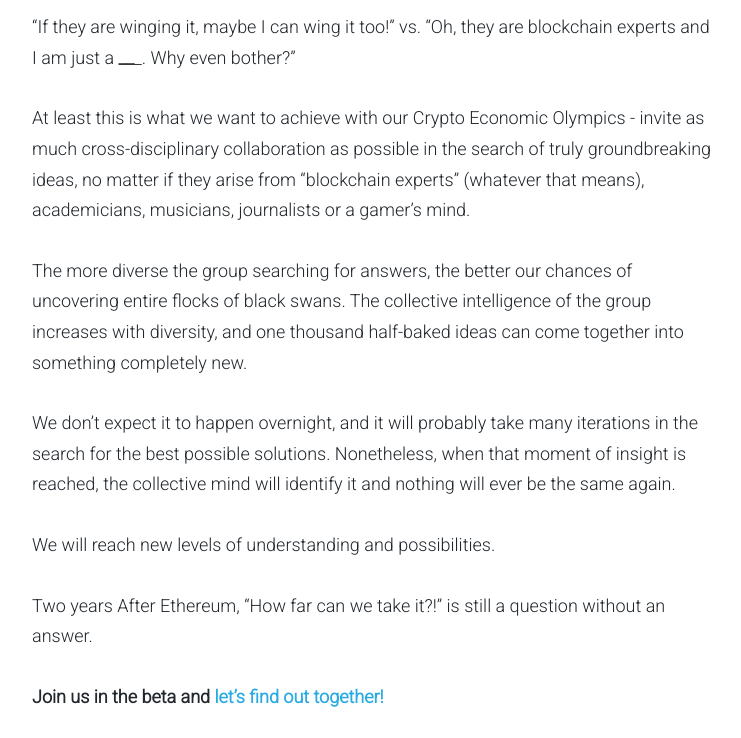
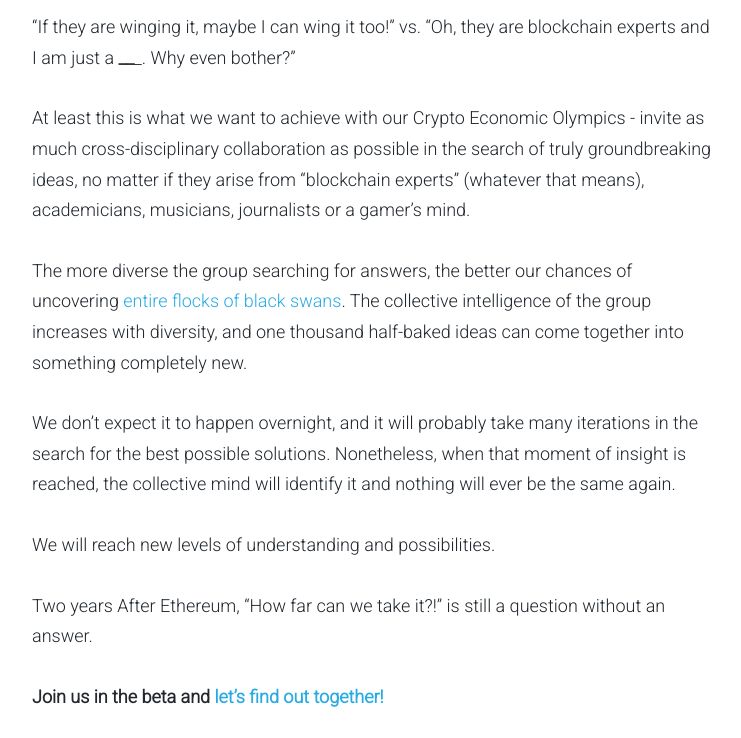
Before and after one commit to AKASHAorg/blog.akasha.world, a Jekyll site: the page built from _posts/2017-11-14-new-horizons.md, in a window 1280 px wide and 900 px high, scrolled down 15700 px, cut to the strip 0-738 px from the top of the window. Shown: the whole strip, without its empty margins (268-1009 px from the left). Built offline with Jekyll 4.4.1, drawn with Linux system fonts in a browser that asks for light colours; comment, search, counter and statistics services are not loaded; part of the change alters nothing that is shown.

```diff
--- a/_posts/2017-11-14-new-horizons.md
+++ b/_posts/2017-11-14-new-horizons.md
@@ -199,7 +199,7 @@ It would be refreshing to see more people approaching things from this perspecti
 
 At least this is what we want to achieve with our Crypto Economic Olympics - invite as much cross-disciplinary collaboration as possible in the search of truly groundbreaking ideas, no matter if they arise from “blockchain experts” (whatever that means), academicians, musicians, journalists or a gamer’s mind.
 
-The more diverse the group searching for answers, the better our chances of uncovering entire flocks of black swans. The collective intelligence of the group increases with diversity, and one thousand half-baked ideas can come together into something completely new.
+The more diverse the group searching for answers, the better our chances of uncovering [entire flocks of black swans](https://en.wikipedia.org/wiki/Black_swan_theory){:target="_blank"}. The collective intelligence of the group increases with diversity, and one thousand half-baked ideas can come together into something completely new.
 
 We don’t expect it to happen overnight, and it will probably take many iterations in the search for the best possible solutions.  Nonetheless, when that moment of insight is reached, the collective mind will identify it and nothing will ever be the same again.
 
```
